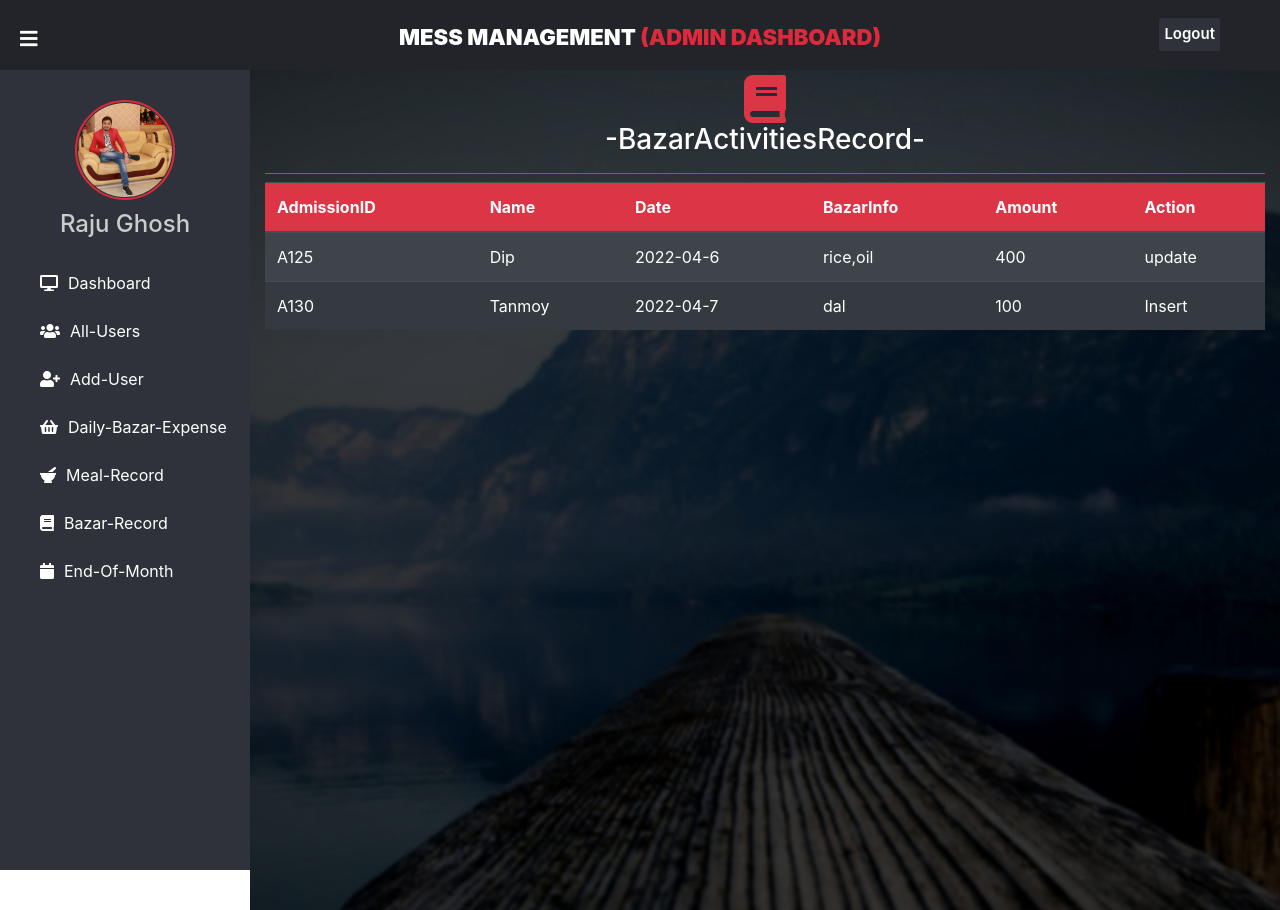
After one commit to Gs-Dip/mess_management_system, a Flask app: page /bazarrecord in a window 1280 px wide. The commit adds this page. Shown: the top 910 px of the page. Run offline with Flask 2, Linux system fonts and the light colour scheme; some libraries are stand-ins or nearby versions.

Commit message:
forth commit

```diff
--- a/app.py
+++ b/app.py
@@ -67,6 +67,11 @@ def mealrecord():
     return render_template('meal-record.html')
 
 
+@app.route('/bazarrecord')
+def bazarrecord():
+    return render_template('bazar-record.html')
+
+
 @app.route('/endofmonth')
 def endofmonth():
     return render_template('end-of-month.html')
--- a/static/css/admindashboard.css
+++ b/static/css/admindashboard.css
@@ -78,7 +78,7 @@ header{
   color: #fff;
   display: block;
   width: 100%;
-  line-height: 55px;
+  line-height: 48px;
   text-decoration: none;
   padding-left: 40px;
   box-sizing: border-box;
--- a/templates/baseadmindashboard.html
+++ b/templates/baseadmindashboard.html
@@ -36,10 +36,17 @@
       </center>
 
       <a href="/admindashboard" ><i class="fas fa-desktop"></i><span>Dashboard</span></a>
+
       <a href="/alluser"><i class="fas fa-users"></i><span>All-Users</span></a>
+
       <a href="/adduser"><i class="fas fa-user-plus"></i><span>Add-User</span></a>
+
       <a href="/dailybazarexpenses"><i class="fas fa-shopping-basket"></i><span>Daily-Bazar-Expense</span></a>
+
       <a href="/mealrecord"><i class="fas fa-mortar-pestle"></i><span>Meal-Record</span></a>
+
+      <a href="/bazarrecord"><i class="fas fa-book"></i><span>Bazar-Record</span></a>
+
       <a href="/endofmonth"><i class="fas fa-calendar"></i><span>End-Of-Month</span></a>
 
     </div>
--- /dev/null
+++ b/templates/bazar-record.html
@@ -0,0 +1,52 @@
+{% extends 'baseadmindashboard.html' %} {% block title %} BazarRecord {%
+endblock title %} {% block body %}
+
+<div class="container">
+  <div class="text-center">
+    <i class="fas fa-book text-danger fa-3x"></i>
+  </div>
+  <h3 class="text-white text-center  border-danger border-bottom pb-3">-BazarActivitiesRecord-</h3>
+
+
+  <div class="row ">
+    <div class="col-md-12">
+
+        <table class="table table-striped table-dark">
+            <thead>
+              <tr class="bg-danger">
+                <th scope="col">AdmissionID</th>
+                <th scope="col">Name</th>
+                <th scope="col">Date</th>
+                <th scope="col">BazarInfo</th>
+                <th scope="col">Amount</th>
+                <th scope="col">Action</th>
+              </tr>
+            </thead>
+            <tbody>
+              <tr>
+                <td>A125</td>
+                <td>Dip</td>
+                <td>2022-04-6</td>
+                <td>rice,oil</td>
+                <td>400</td>
+                <td>update</td>
+
+              </tr>
+              <tr>
+                <td>A130</td>
+                <td>Tanmoy</td>
+                <td>2022-04-7</td>
+                <td>dal</td>
+                <td>100</td>
+                <td>Insert</td>
+
+              </tr>
+
+            </tbody>
+          </table>
+    </div>
+</div>
+</div>
+</div>
+
+{% endblock body %}
```
